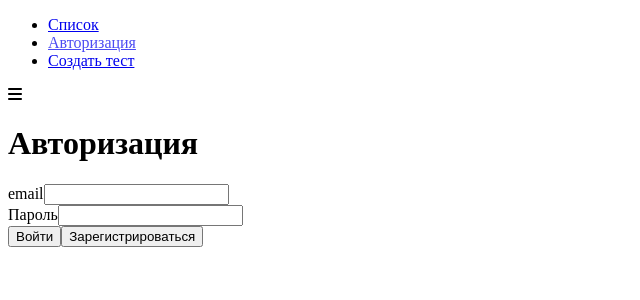
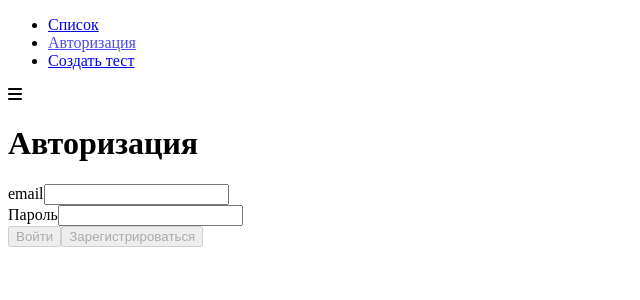
Before and after one commit to CodeCostylProduction/react-quiz, a React app: page /auth in a window 1280 px wide. Shown: the top 300 px of the page, without its empty margins (0-640 px from the left). Built offline with nearby package versions, Linux system fonts and the light colour scheme.

Commit message:
up to 79 exercise

```diff
--- a/src/containers/Auth/Auth.js
+++ b/src/containers/Auth/Auth.js
@@ -7,6 +7,7 @@ import is from 'is_js'
 export default class Auth extends Component {
 
     state = {
+        isFormValid: false,
         formControls: {
             email: {
                 value: '',
@@ -75,8 +76,14 @@ export default class Auth extends Component {
 
         formControls[controlName] = control
 
+        let isFormValid = true
+
+        Object.keys(formControls).forEach(name => {
+            isFormValid = formControls[name].valid && isFormValid
+    })
+
         this.setState({
-            formControls
+            formControls, isFormValid
         })
     }
 
@@ -106,10 +113,17 @@ export default class Auth extends Component {
                     <h1>Авторизация</h1>
                     <form onSubmit={this.submitHandler} className={classes.AuthForm}>
                         {this.renderInputs()}
-                        <Button type="success" onClick={this.loginHandler}>
+                        <Button
+                            type="success"
+                            onClick={this.loginHandler}
+                            disabled={!this.state.isFormValid}
+                        >
                             Войти
                         </Button>
-                        <Button type="primary" onClick={this.registerHandler}>
+                        <Button type="primary"
+                                onClick={this.registerHandler}
+                                disabled={!this.state.isFormValid}
+                        >
                             Зарегистрироваться
                         </Button>
                     </form>
```
Also changed, not shown: package.json (+6 -6 lines), 1 other file (tests, documents, lock files or other folders).
